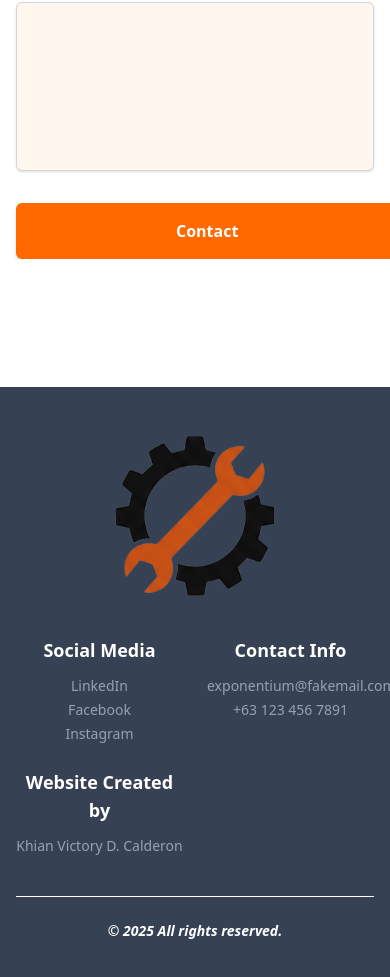
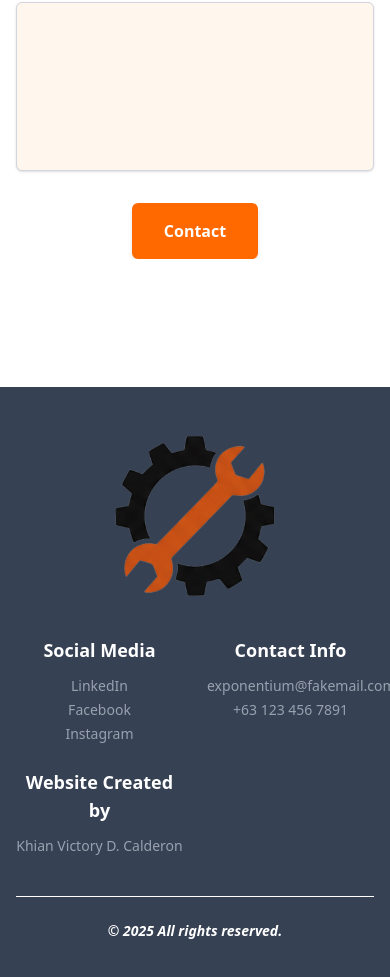
Before and after one commit to khianvictorycalderon/Exponentium-Construction, a React (Vite) app: page / in a window 390 px wide. Shown: the part 5411-6388 px from the top of the page. Built offline with nearby package versions, Linux system fonts and the light colour scheme.

Commit message:
Fixed contact button padding

```diff
--- a/src/sections/contact.tsx
+++ b/src/sections/contact.tsx
@@ -84,7 +84,7 @@ export const ContactSection = () => {
       <div className="pt-8">
         <button
           onClick={handleSubmit}
-          className="bg-orange-500 text-white font-semibold px-40 py-4 rounded-md shadow-md hover:bg-orange-600 transition-all cursor-pointer"
+          className="bg-orange-500 text-white font-semibold px-8 md:px-16 lg:px-40 py-4 rounded-md shadow-md hover:bg-orange-600 transition-all cursor-pointer"
         >
           Contact
         </button>
```
